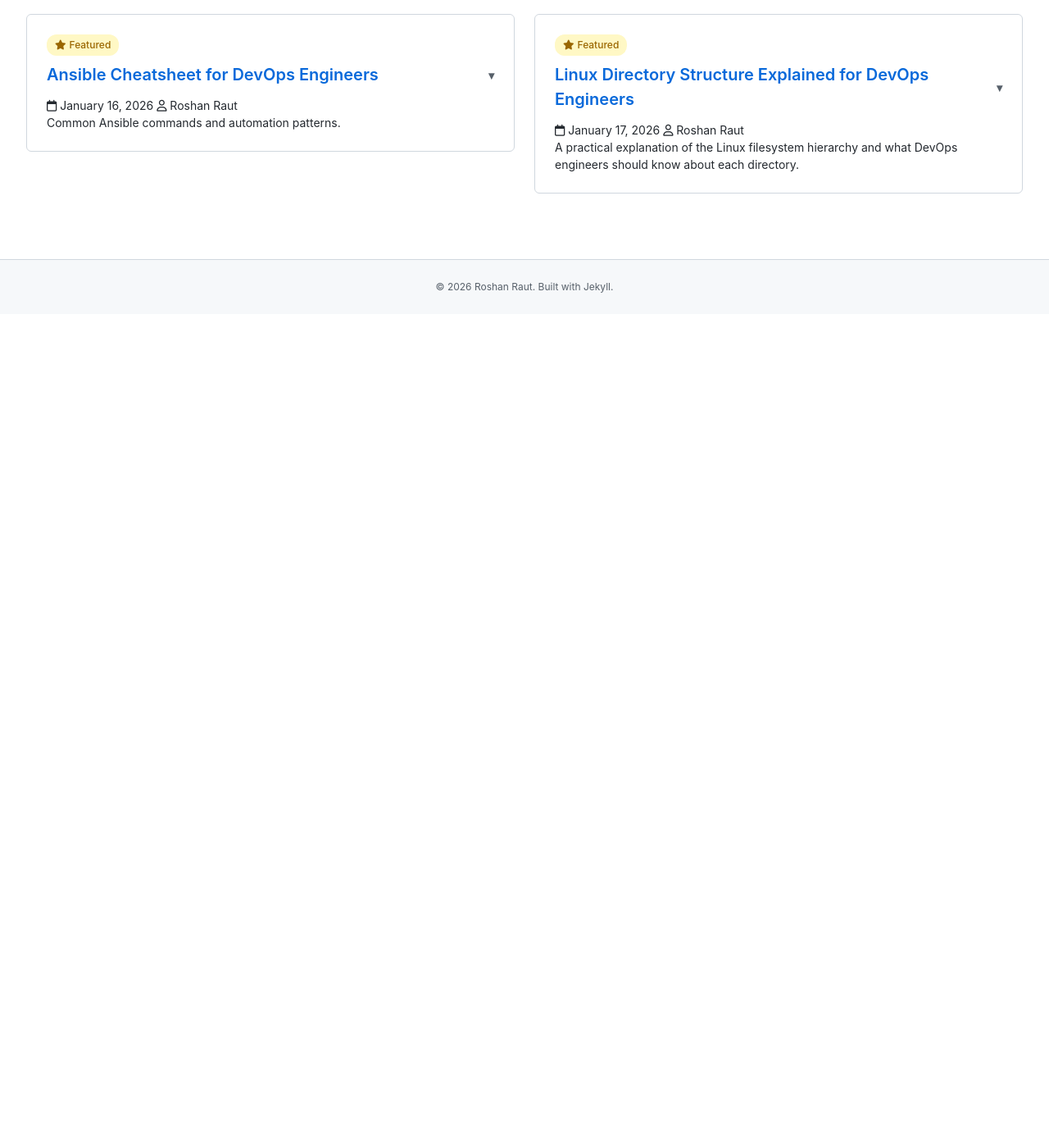
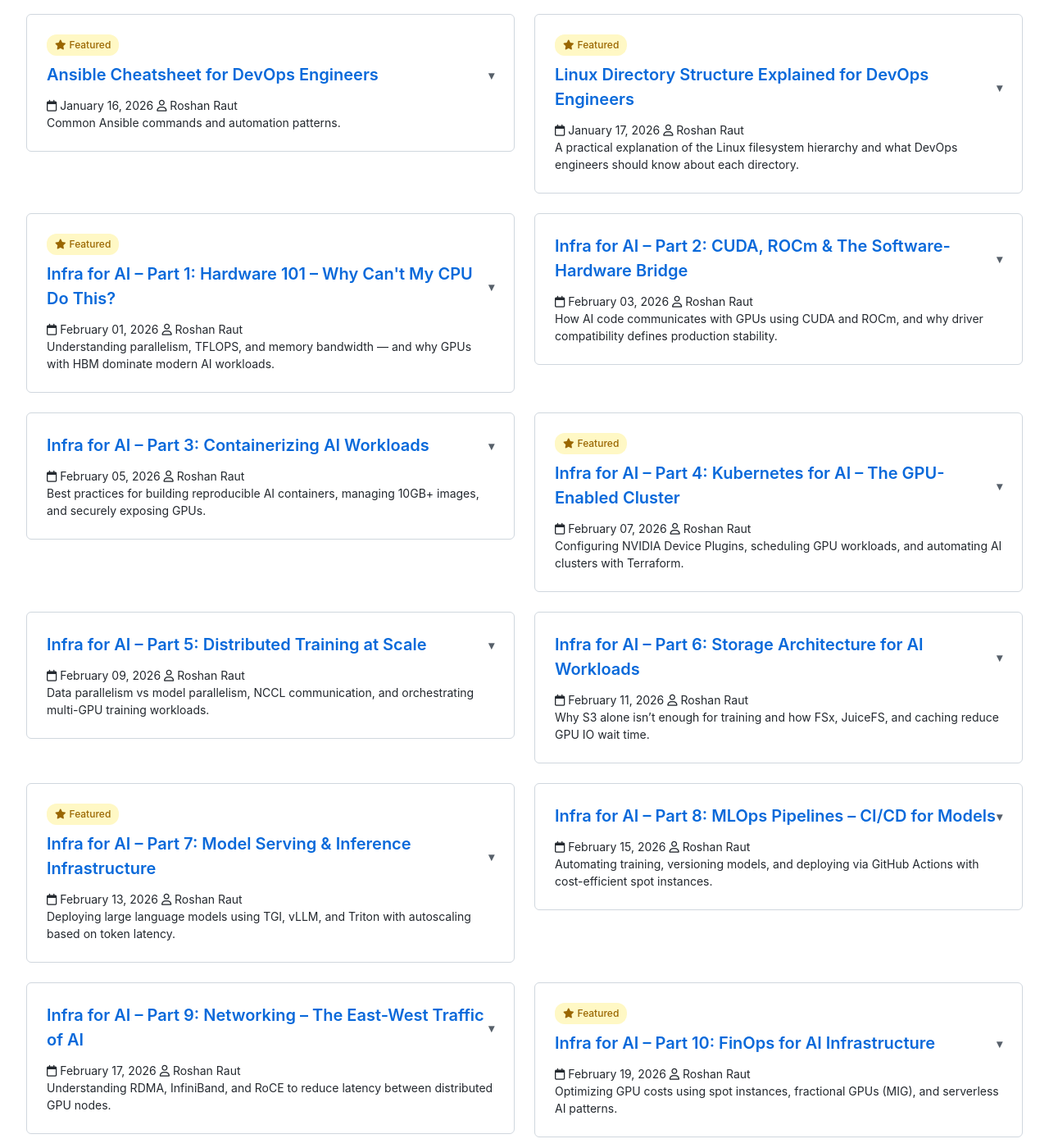
Before and after one commit to roshan-raut/portfolio, a Jekyll site: the page built from blogs.html, in a window 1280 px wide and 1400 px high, scrolled down 772 px. Shown: the whole window at 82% size. Built offline with Jekyll 4.4.1, drawn with Linux system fonts in a browser that asks for light colours; before the commit the page ends 1155 px from its top, so only the background shows below that.

Commit message:
Adds ai for infra blogs

```diff
--- a/_data/blogs.yml
+++ b/_data/blogs.yml
@@ -39,3 +39,123 @@
     - linux
     - fundamentals
   featured: true
+
+- title: "Infra for AI – Part 1: Hardware 101 – Why Can't My CPU Do This?"
+  excerpt: "Understanding parallelism, TFLOPS, and memory bandwidth — and why GPUs with HBM dominate modern AI workloads."
+  date: 2026-02-01
+  author: "Roshan Raut"
+  slug: "infra-for-ai-01-hardware"
+  tags:
+    - ai
+    - gpu
+    - infrastructure
+    - fundamentals
+  featured: true
+
+- title: "Infra for AI – Part 2: CUDA, ROCm & The Software-Hardware Bridge"
+  excerpt: "How AI code communicates with GPUs using CUDA and ROCm, and why driver compatibility defines production stability."
+  date: 2026-02-03
+  author: "Roshan Raut"
+  slug: "infra-for-ai-02-cuda-rocm"
+  tags:
+    - ai
+    - cuda
+    - gpu
+    - linux
+  featured: false
+
+- title: "Infra for AI – Part 3: Containerizing AI Workloads"
+  excerpt: "Best practices for building reproducible AI containers, managing 10GB+ images, and securely exposing GPUs."
+  date: 2026-02-05
+  author: "Roshan Raut"
+  slug: "infra-for-ai-03-containerizing-ai"
+  tags:
+    - ai
+    - docker
+    - mlops
+    - containers
+  featured: false
+
+- title: "Infra for AI – Part 4: Kubernetes for AI – The GPU-Enabled Cluster"
+  excerpt: "Configuring NVIDIA Device Plugins, scheduling GPU workloads, and automating AI clusters with Terraform."
+  date: 2026-02-07
+  author: "Roshan Raut"
+  slug: "infra-for-ai-04-kubernetes-gpu"
+  tags:
+    - ai
+    - kubernetes
+    - gpu
+    - terraform
+  featured: true
+
+- title: "Infra for AI – Part 5: Distributed Training at Scale"
+  excerpt: "Data parallelism vs model parallelism, NCCL communication, and orchestrating multi-GPU training workloads."
+  date: 2026-02-09
+  author: "Roshan Raut"
+  slug: "infra-for-ai-05-distributed-training"
+  tags:
+    - ai
+    - distributed-systems
+    - gpu
+    - mlops
+  featured: false
+
+- title: "Infra for AI – Part 6: Storage Architecture for AI Workloads"
+  excerpt: "Why S3 alone isn’t enough for training and how FSx, JuiceFS, and caching reduce GPU IO wait time."
+  date: 2026-02-11
+  author: "Roshan Raut"
+  slug: "infra-for-ai-06-storagefor-ai"
+  tags:
+    - ai
+    - storage
+    - cloud
+    - performance
+  featured: false
+
+- title: "Infra for AI – Part 7: Model Serving & Inference Infrastructure"
+  excerpt: "Deploying large language models using TGI, vLLM, and Triton with autoscaling based on token latency."
+  date: 2026-02-13
+  author: "Roshan Raut"
+  slug: "infra-for-ai-07-model-serving"
+  tags:
+    - ai
+    - inference
+    - kubernetes
+    - scaling
+  featured: true
+
+- title: "Infra for AI – Part 8: MLOps Pipelines – CI/CD for Models"
+  excerpt: "Automating training, versioning models, and deploying via GitHub Actions with cost-efficient spot instances."
+  date: 2026-02-15
+  author: "Roshan Raut"
+  slug: "infra-for-ai-08-mlops-pipelines"
+  tags:
+    - ai
+    - mlops
+    - cicd
+    - automation
+  featured: false
+
+- title: "Infra for AI – Part 9: Networking – The East-West Traffic of AI"
+  excerpt: "Understanding RDMA, InfiniBand, and RoCE to reduce latency between distributed GPU nodes."
+  date: 2026-02-17
+  author: "Roshan Raut"
+  slug: "infra-for-ai-09-networking"
+  tags:
+    - ai
+    - networking
+    - rdma
+    - performance
+  featured: false
+
+- title: "Infra for AI – Part 10: FinOps for AI Infrastructure"
+  excerpt: "Optimizing GPU costs using spot instances, fractional GPUs (MIG), and serverless AI patterns."
+  date: 2026-02-19
+  author: "Roshan Raut"
+  slug: "infra-for-ai-10-finops-ai"
+  tags:
+    - ai
+    - finops
+    - cloud
+    - cost-optimization
+  featured: true
```
Also changed, not shown: _blogs/infra-for-ai-01-hardware.md (added, +57 -0 lines), _blogs/infra-for-ai-02-cuda-rocm.md (added, +73 -0 lines), _blogs/infra-for-ai-03-containerizing-ai.md (added, +72 -0 lines), _blogs/infra-for-ai-04-kubernetes-gpu.md (added, +63 -0 lines), _blogs/infra-for-ai-05-distributed-training.md (added, +78 -0 lines), _blogs/infra-for-ai-06-storage-for-ai.md (added, +46 -0 lines), _blogs/infra-for-ai-07-model-serving.md (added, +52 -0 lines), _blogs/infra-for-ai-08-mlops-pipelines.md (added, +45 -0 lines), _blogs/infra-for-ai-09-networking-ai.md (added, +47 -0 lines), _blogs/infra-for-ai-10-finops-ai.md (added, +54 -0 lines).
